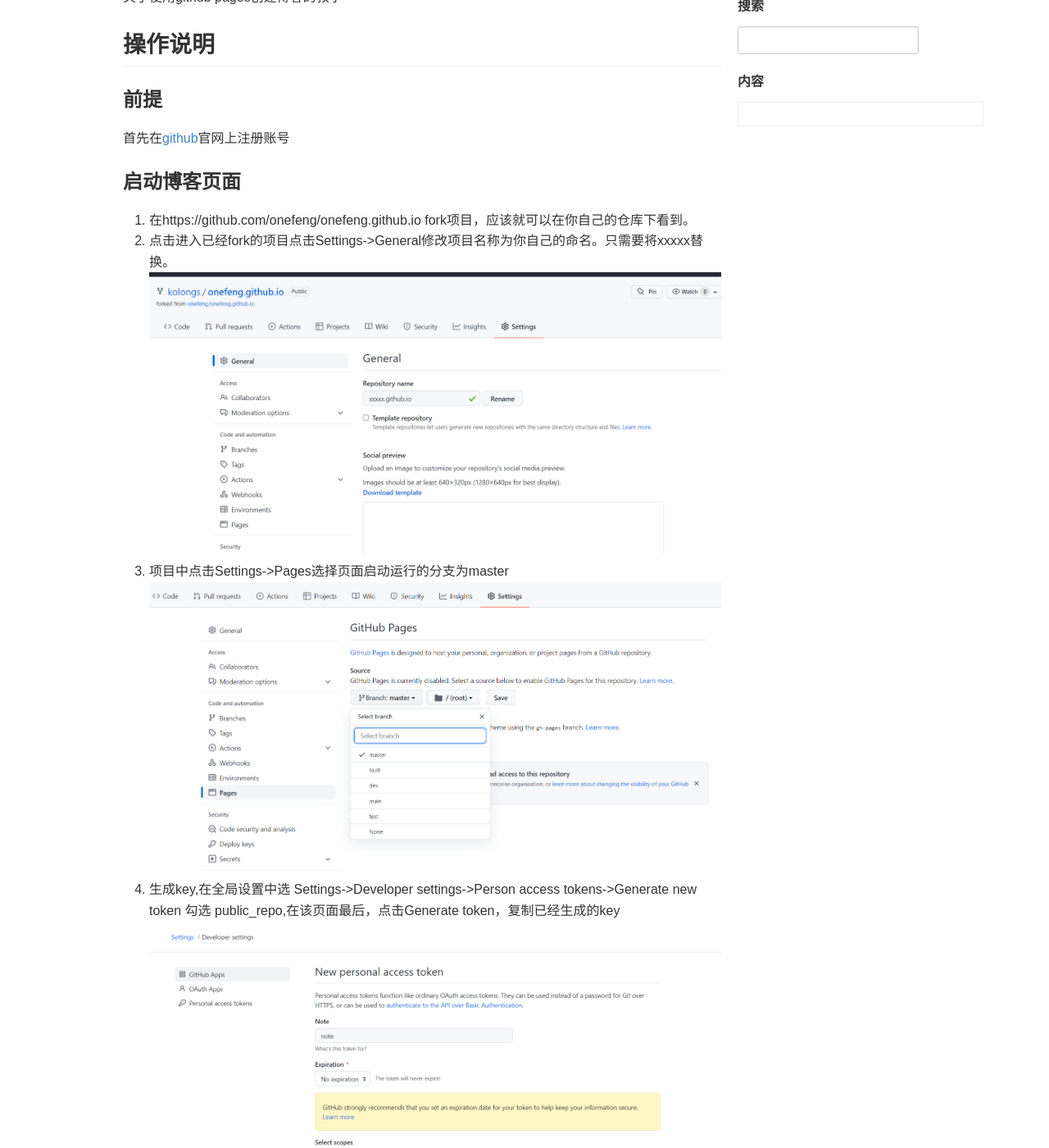
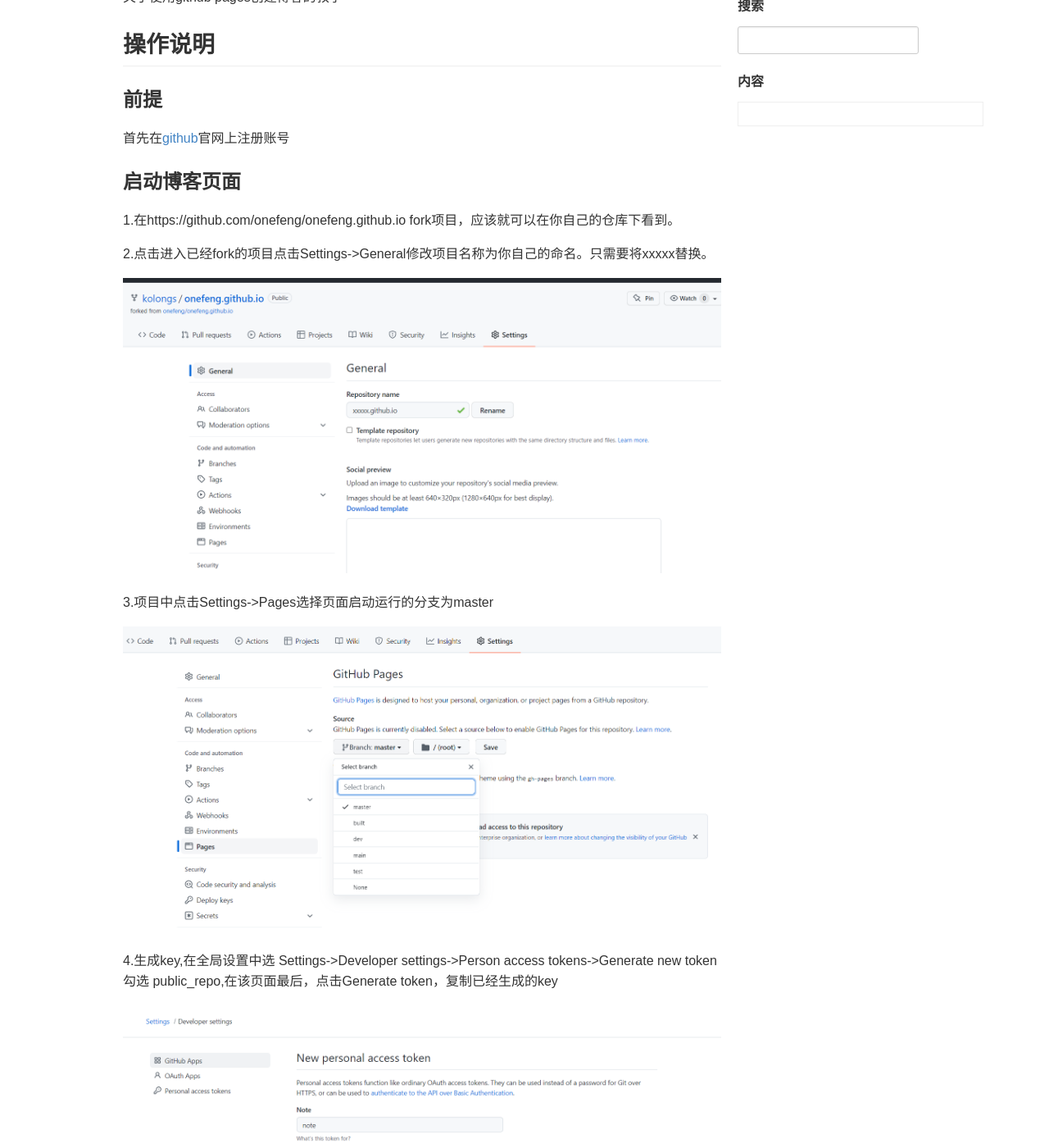
Before and after one commit to onefeng/onefeng.github.io, a Jekyll site: the page built from _posts/2021-07-10-jekyll.md, in a window 1280 px wide and 1400 px high, scrolled down 236 px. Shown: the whole window at 82% size. Built offline with Jekyll 4.4.1, drawn with Linux system fonts in a browser that asks for light colours; comment, search, counter and statistics services are not loaded; some of the changed text lies outside the part shown.

Commit message:
fix: jekyll

```diff
--- a/_posts/2021-07-10-jekyll.md
+++ b/_posts/2021-07-10-jekyll.md
@@ -17,18 +17,29 @@ keywords: jekyll
 
 ### 启动博客页面
 
-1. 在https://github.com/onefeng/onefeng.github.io fork项目，应该就可以在你自己的仓库下看到。
-2. 点击进入已经fork的项目点击Settings->General修改项目名称为你自己的命名。只需要将xxxxx替换。
-![图片1](/images/blog/img.png)
-3. 项目中点击Settings->Pages选择页面启动运行的分支为master
-![图片2](/images/blog/img_1.png)
-4. 生成key,在全局设置中选 Settings->Developer settings->Person access tokens->Generate new token 勾选 public_repo,在该页面最后，点击Generate token，复制已经生成的key
-![图片3](/images/blog/img_2.png)
-5. 进入博客项目中，选择Settings->Secret->Actions->New repository secret,将上一步生成的key复制到value，最后点击Add secret
-![图片4](/images/blog/img_3.png)
-6. 添加gitalk.在全局设置中Settings->Developer settings->OAuth Apps.按格式填写后Register application.然后记下生成的Client ID和Client secrets
-![图片4](/images/blog/img_4.png)
-7. 修改_config.yml配置，基本的都配置好了主要是改一下项目基本配置和gitalk配置，另外删除_post下除template.md的文件和_wiki,_images下的所有文件 \
+1.在https://github.com/onefeng/onefeng.github.io fork项目，应该就可以在你自己的仓库下看到。
+
+2.点击进入已经fork的项目点击Settings->General修改项目名称为你自己的命名。只需要将xxxxx替换。
+
+![](/images/blog/img.png)
+
+3.项目中点击Settings->Pages选择页面启动运行的分支为master
+
+![](/images/blog/img_1.png)
+
+4.生成key,在全局设置中选 Settings->Developer settings->Person access tokens->Generate new token 勾选 public_repo,在该页面最后，点击Generate token，复制已经生成的key
+
+![](/images/blog/img_2.png)
+
+5.进入博客项目中，选择Settings->Secret->Actions->New repository secret,将上一步生成的key复制到value，最后点击Add secret
+
+![](/images/blog/img_3.png)
+
+6.添加gitalk.在全局设置中Settings->Developer settings->OAuth Apps.按格式填写后Register application.然后记下生成的Client ID和Client secrets
+
+![](/images/blog/img_4.png)
+
+7.修改_config.yml配置，基本的都配置好了主要是改一下项目基本配置和gitalk配置，另外删除_post下除template.md的文件和_wiki,_images下的所有文件 \
    修改完成并推送或合并到master上就可以看到了。
 
 ### 写文章
```
